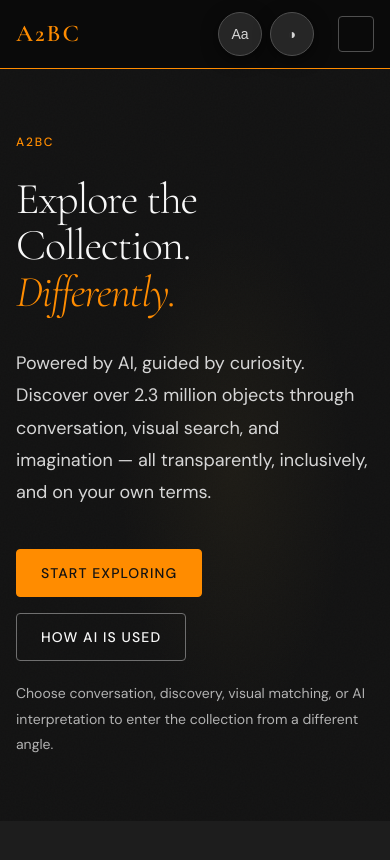
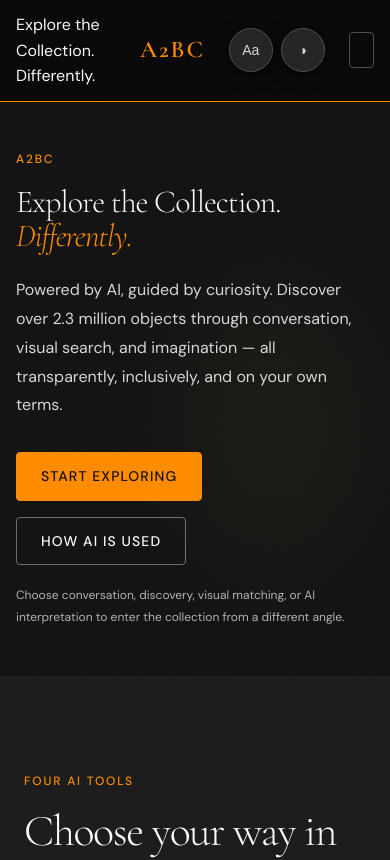
Before and after one commit to BenjaminDThomas/digital-museum-of-tomorrow, a plain HTML site: page index.html in a window 390 px wide. Shown: the top 860 px of the page. Drawn offline with nearby package versions, Linux system fonts and the light colour scheme.

Commit message:
Add responsive hero styles and header tagline
Introduce a set of hero styles to main.css (.hero, .hero-heading, .hero-body, .hero-supporting-note, .hero-eyebrow, .hero-glow) to provide responsive sizing, spacing and layout for the page hero. Also update index.html to add the header tagline text "Explore the Collection. Differently." inside .header-inner before the logo link.

```diff
--- a/css/main.css
+++ b/css/main.css
@@ -2690,4 +2690,34 @@ body.high-contrast .logo-divider {
   .artefact-modal__grid {
     grid-template-columns: 1fr;
   }
-}
+
+  .hero {
+    min-height: 60vh;
+    padding: var(--sp-12) var(--sp-4);
+  }
+
+  .hero-heading {
+    font-size: clamp(var(--fs-2xl), 8vw, var(--fs-4xl));
+    margin-bottom: var(--sp-6);
+  }
+
+  .hero-body {
+    font-size: var(--fs-base);
+    max-width: none;
+    margin-bottom: var(--sp-8);
+  }
+
+  .hero-supporting-note {
+    max-width: none;
+    font-size: var(--fs-xs);
+  }
+
+  .hero-eyebrow {
+    margin-bottom: var(--sp-4);
+  }
+
+  .hero-glow {
+    width: 80vw;
+    height: 50vh;
+  }
+}
--- a/index.html
+++ b/index.html
@@ -23,7 +23,8 @@
 
     <!-- Header -->
     <header class="site-header" role="banner">
-      <div class="header-inner">
+      <div class="header-inner">Explore the Collection.
+Differently.
         <a
           href="index.html"
           class="logo"
```
